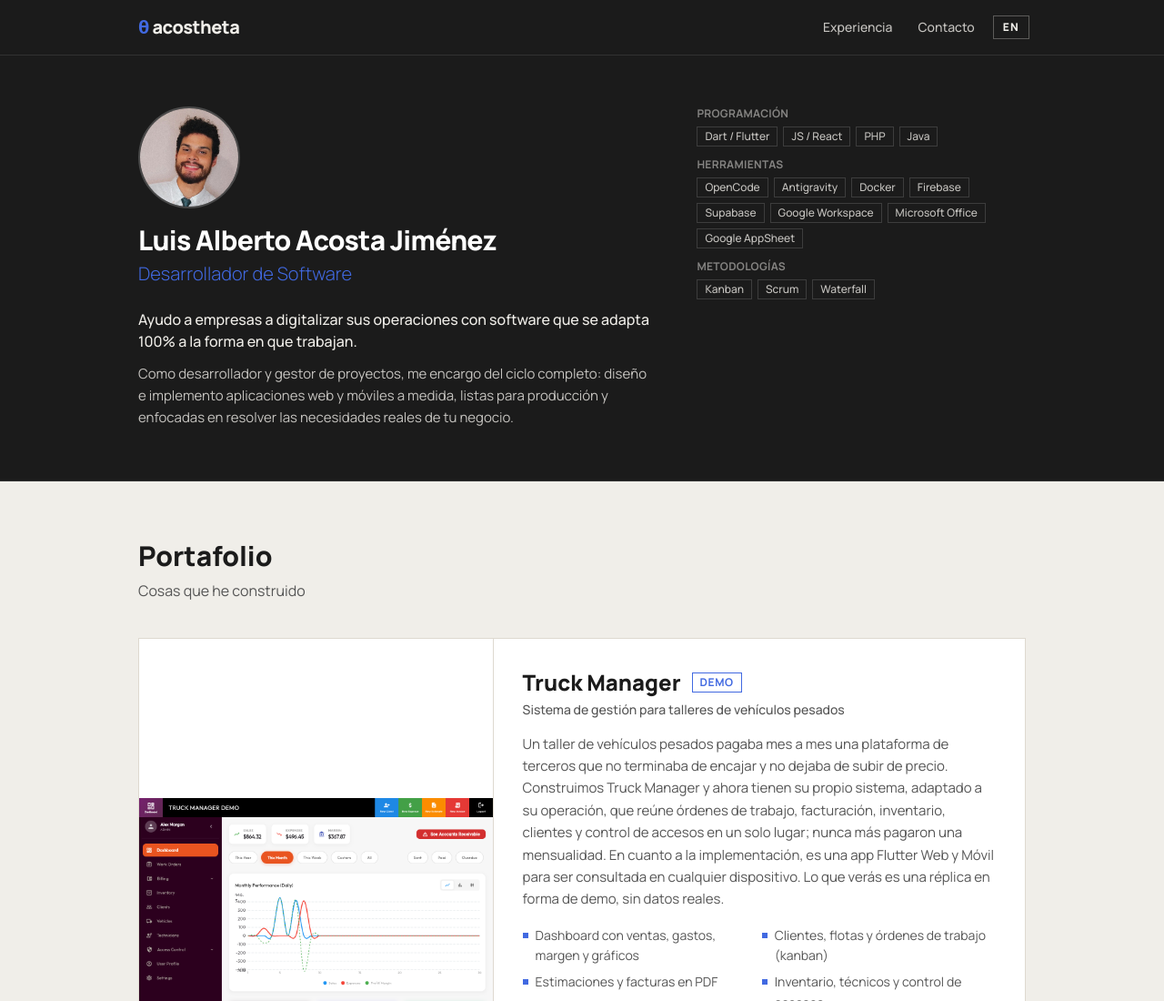
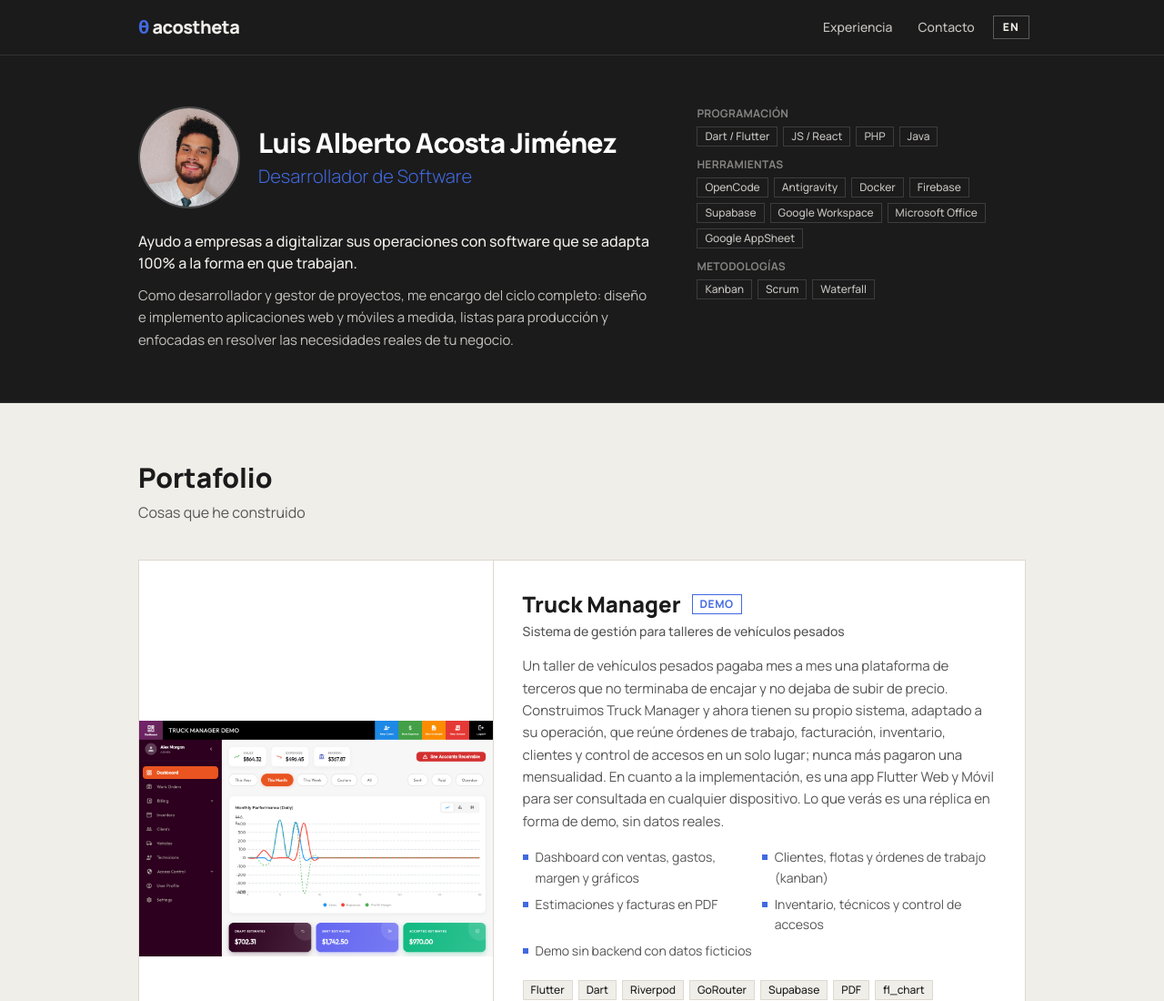
Before and after one commit to acostheta/acostheta.github.io, an Astro site: page / in a window 1280 px wide. Shown: the top 1100 px of the page at 91% size. Built offline with nearby package versions, Linux system fonts and the light colour scheme; Astro itself is replaced by a stand-in of ours.

Commit message:
feat(hero): foto y nombre en dos columnas, descripcion debajo

```diff
--- a/src/components/Hero.astro
+++ b/src/components/Hero.astro
@@ -12,18 +12,22 @@ const { lang } = Astro.props;
 <section id="main" class="border-b border-white/10 bg-ink text-white">
   <div class="mx-auto max-w-5xl px-4 py-12 sm:px-6 sm:py-14">
     <div class="grid gap-10 md:grid-cols-5 md:items-start md:gap-12">
-      <div class="flex flex-col items-center text-center sm:items-start sm:text-left md:col-span-3">
+      <div class="md:col-span-3">
+        <div class="flex flex-col items-center gap-5 text-center sm:flex-row sm:items-center sm:text-left">
           <img
             src="/img/afoto.jpg"
             alt={t(lang, 'hero.name')}
             width="120"
             height="120"
-          class="h-24 w-24 rounded-full border-2 border-white/20 object-cover sm:h-28 sm:w-28"
+            class="h-24 w-24 shrink-0 rounded-full border-2 border-white/20 object-cover sm:h-28 sm:w-28"
           />
-        <h1 class="mt-4 text-2xl font-extrabold leading-tight tracking-tight sm:text-3xl">
+          <div>
+            <h1 class="text-2xl font-extrabold leading-tight tracking-tight sm:text-3xl">
               {t(lang, 'hero.name')}
             </h1>
             <p class="mt-1 text-lg font-light text-royal sm:text-xl">{t(lang, 'hero.title')}</p>
+          </div>
+        </div>
 
         <div class="mt-6 max-w-xl space-y-3 text-[15px] leading-relaxed text-cloud/80">
           <p class="text-base font-medium text-cloud">{t(lang, 'hero.shortBio')}</p>
```
Lines whose indentation alone changed are shown as unchanged.
